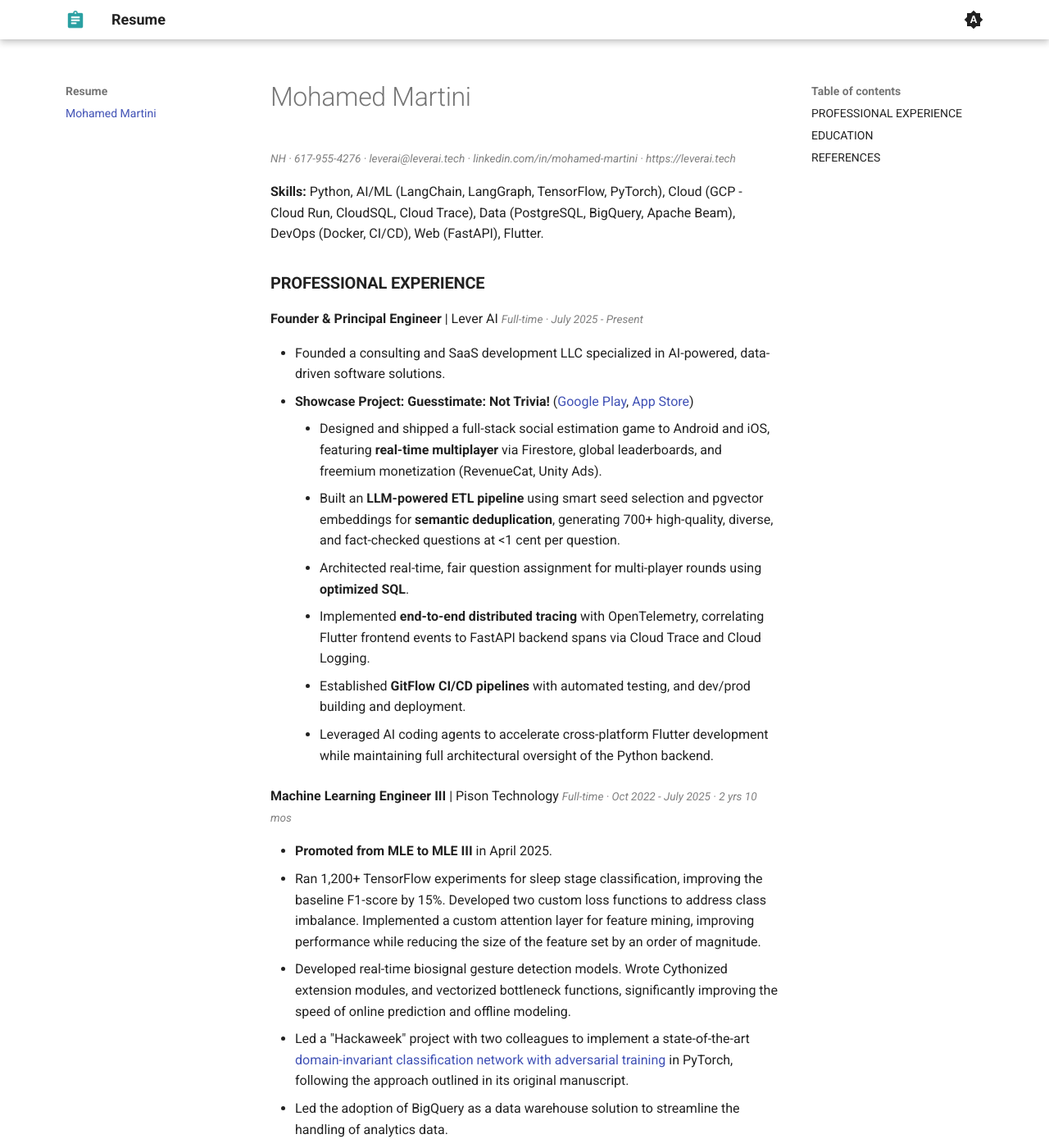
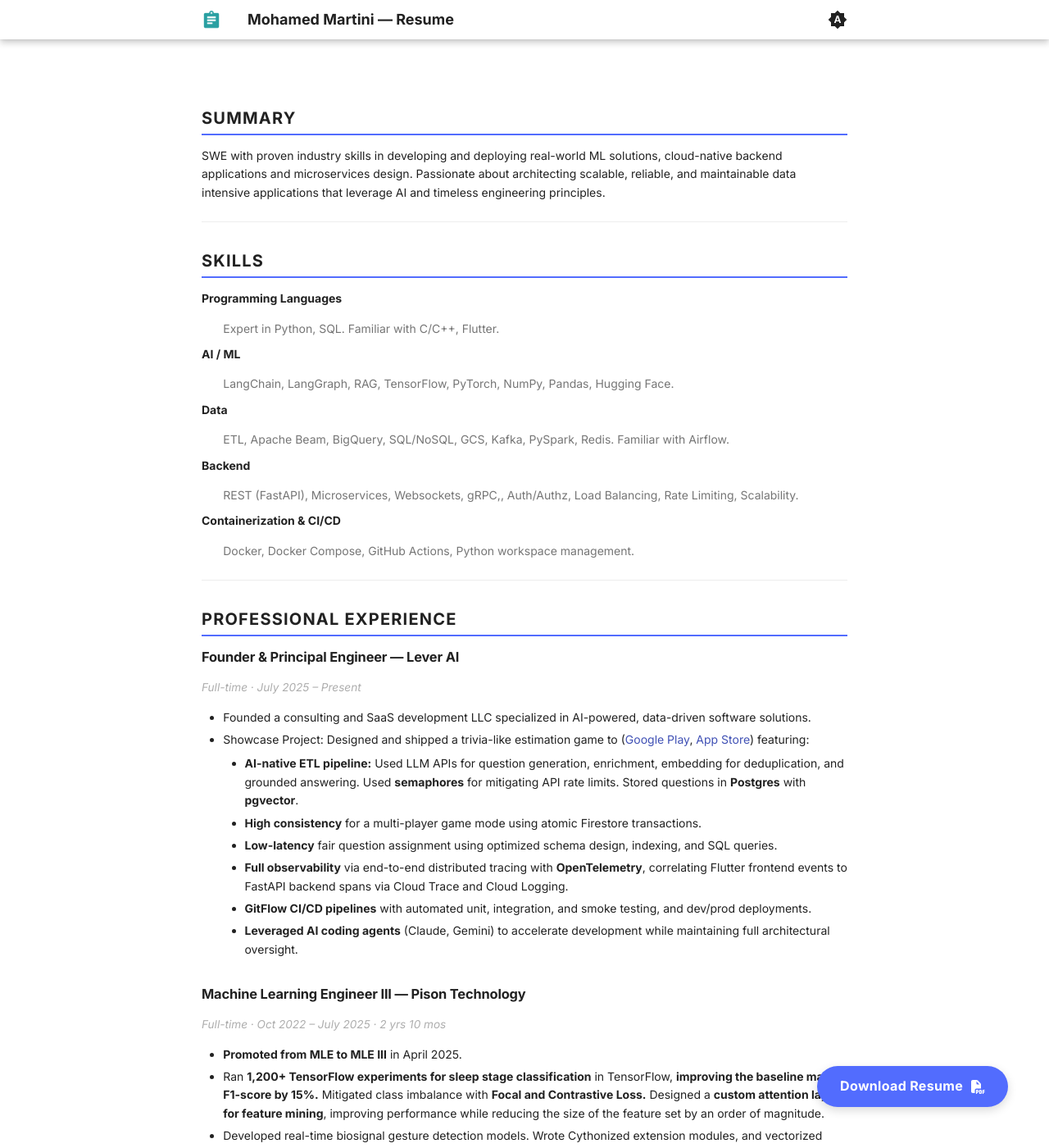
Before and after one commit to MhdMartini/resume, an MkDocs documentation site: the page built from docs/README.md, in a window 1280 px wide and 1400 px high. Shown: the whole window at 82% size. Built offline with MkDocs 1.6.1 and Material for MkDocs 9.7.7, drawn with Linux system fonts in a browser that asks for light colours; nearby versions of some CDN libraries; library files that are not in the unit come from our copies; the version menu is left out; some of the changed text lies outside the part shown.

Commit message:
feat: updated

```diff
--- a/docs/README.md
+++ b/docs/README.md
@@ -1,51 +1,81 @@
-# Mohamed Martini
+---
+hide:
+  - navigation
+  - toc
+---
 
-<span class="subtitle">NH · 617-955-4276 · leverai@leverai.tech · linkedin.com/in/mohamed-martini · https://leverai.tech</span>
+<div class="contact-icons" markdown>
+[:fontawesome-brands-linkedin:{ .contact-icon }](https://linkedin.com/in/mohamed-martini "LinkedIn"){ target=_blank } [:fontawesome-brands-github:{ .contact-icon }](https://github.com/MhdMartini "GitHub"){ target=_blank } [:fontawesome-solid-envelope:{ .contact-icon }](mailto:mhdmart1@gmail.com "Email") [:fontawesome-solid-globe:{ .contact-icon }](https://leverai.tech "Website"){ target=_blank }
+</div>
 
-**Skills:** Python, AI/ML (LangChain, LangGraph, TensorFlow, PyTorch), Cloud (GCP - Cloud Run, CloudSQL, Cloud Trace), Data (PostgreSQL, BigQuery, Apache Beam), DevOps (Docker, CI/CD), Web (FastAPI), Flutter.
+[Download Resume :fontawesome-solid-file-pdf:](assets/resume.pdf){ .download-btn }
 
+## Summary
 
-### **PROFESSIONAL EXPERIENCE**
+SWE with proven industry skills in developing and deploying real-world ML solutions, cloud-native backend applications and microservices design. Passionate about architecting scalable, reliable, and maintainable data intensive applications that leverage AI and timeless engineering principles.
 
-**Founder & Principal Engineer** | Lever AI
-<span class="subtitle">Full-time · July 2025 - Present</span>
+---
+
+## Skills
+
+<div class="skills-grid" markdown>
+
+**Programming Languages**
+:   Expert in Python, SQL. Familiar with C/C++, Flutter.
+
+**AI / ML**
+:   LangChain, LangGraph, RAG, TensorFlow, PyTorch, NumPy, Pandas, Hugging Face.
+
+**Data**
+:   ETL, Apache Beam, BigQuery, SQL/NoSQL, GCS, Kafka, PySpark, Redis. Familiar with Airflow.
+
+**Backend**
+:   REST (FastAPI), Microservices, Websockets, gRPC,, Auth/Authz, Load Balancing, Rate Limiting, Scalability.
+
+**Containerization & CI/CD**
+:   Docker, Docker Compose, GitHub Actions, Python workspace management.
+
+</div>
+
+---
+
+## Professional Experience
+
+### Founder & Principal Engineer — Lever AI
+<span class="role-meta">Full-time · July 2025 – Present</span>
 
 - Founded a consulting and SaaS development LLC specialized in AI-powered, data-driven software solutions.
-- **Showcase Project: Guesstimate: Not Trivia!** ([Google Play](https://play.google.com/store/apps/details?id=tech.leverai.guesstimate), [App Store](https://apps.apple.com/ca/app/guesstimate-not-trivia/id6756033242))
-    - Designed and shipped a full-stack social estimation game to Android and iOS, featuring **real-time multiplayer** via Firestore, global leaderboards, and freemium monetization (RevenueCat, Unity Ads).
-    - Built an **LLM-powered ETL pipeline** using smart seed selection and pgvector embeddings for **semantic deduplication**, generating 700+ high-quality, diverse, and fact-checked questions at <1 cent per question.
-    - Architected real-time, fair question assignment for multi-player rounds using **optimized SQL**.
-    - Implemented **end-to-end distributed tracing** with OpenTelemetry, correlating Flutter frontend events to FastAPI backend spans via Cloud Trace and Cloud Logging.
-    - Established **GitFlow CI/CD pipelines** with automated testing, and dev/prod building and deployment.
-    - Leveraged AI coding agents to accelerate cross-platform Flutter development while maintaining full architectural oversight of the Python backend.
+- Showcase Project: Designed and shipped a trivia-like estimation game to ([Google Play](https://play.google.com/store/apps/details?id=tech.leverai.guesstimate){ target=_blank }, [App Store](https://apps.apple.com/ca/app/guesstimate-not-trivia/id6756033242){ target=_blank }) featuring:
+    - **AI-native ETL pipeline:** Used LLM APIs for question generation, enrichment, embedding for deduplication, and grounded answering. Used **semaphores** for mitigating API rate limits. Stored questions in **Postgres** with **pgvector**.
+    - **High consistency** for a multi-player game mode using atomic Firestore transactions.
+    - **Low-latency** fair question assignment using optimized schema design, indexing, and SQL queries.
+    - **Full observability** via end-to-end distributed tracing with **OpenTelemetry**, correlating Flutter frontend events to FastAPI backend spans via Cloud Trace and Cloud Logging.
+    - **GitFlow CI/CD pipelines** with automated unit, integration, and smoke testing, and dev/prod deployments.
+    - **Leveraged AI coding agents** (Claude, Gemini) to accelerate development while maintaining full architectural oversight.
 
-**Machine Learning Engineer III** | Pison Technology
-<span class="subtitle">Full-time · Oct 2022 - July 2025 · 2 yrs 10 mos</span>
+### Machine Learning Engineer III — Pison Technology
+<span class="role-meta">Full-time · Oct 2022 – July 2025 · 2 yrs 10 mos</span>
 
 - **Promoted from MLE to MLE III** in April 2025.
-- Ran 1,200+ TensorFlow experiments for sleep stage classification, improving the baseline F1-score by 15%. Developed two custom loss functions to address class imbalance. Implemented a custom attention layer for feature mining, improving performance while reducing the size of the feature set by an order of magnitude.
+- Ran **1,200+ TensorFlow experiments for sleep stage classification** in TensorFlow, **improving the baseline macro F1-score by 15%.** Mitigated class imbalance with **Focal and Contrastive Loss.** Designed a **custom attention layer for feature mining**, improving performance while reducing the size of the feature set by an order of magnitude.
 - Developed real-time biosignal gesture detection models. Wrote Cythonized extension modules, and vectorized bottleneck functions, significantly improving the speed of online prediction and offline modeling.
-- Led a "Hackaweek" project with two colleagues to implement a state-of-the-art [domain-invariant classification network with adversarial training](https://ieeexplore.ieee.org/document/10099164) in PyTorch, following the approach outlined in its original manuscript.
-- Led the adoption of BigQuery as a data warehouse solution to streamline the handling of analytics data.
-- Deployed and monitored streaming and batch ML models using Google Model Registry and Cloud Functions.
-- Wrote a scalable ETL pipeline using Apache Beam which brought down the compute time of 56 GB of data from 2 days to 15 minutes at a cost of 25 cents.
-- Standardized the Python codebase, CI/CD workflows, and dependency management, enabling seamless collaboration between colleagues across operating systems.
+- Led a “Hackaweek” project with two colleagues to implement a state-of-the-art **domain-invariant classification network** with adversarial training in PyTorch, following the approach outlined in its original manuscript.
+- Led the adoption of **BigQuery** for analytics pipelines. Decided **partitioning and clustering** for efficient queries.
+- Deployed and monitored various services using Google Model Registry and **Cloud Functions.**
+- **Improved the speed of a batch ETL pipeline** using Apache Beam by more than **190 folds.**
+- Combined standalone Python repos into a single uv workspace, allowing teams on different operating systems to seamlessly cooperate, reducing the size of deployed containers, and streamlining code installation, testing, and deployment.
 - Maintained cross-team communication to ensure consistency and optimal integration of ML solutions.
 
-**Research Assistant** | UNIVERSITY OF MASSACHUSETTS LOWELL
-<span class="subtitle">Jan 2021 – June 2022</span>
+### Research Assistant — University of Massachusetts Lowell
+<span class="role-meta">Jan 2021 – June 2022</span>
 
-- Implemented **Reinforcement Learning** agents for cooperative multi-agent Search and Rescue simulations.
+- Implemented **Reinforcement Learning** agents and environments for cooperative multi-agent Search and Rescue tasks.
 - Implemented **object detection** training and inference pipelines. Used Generative AI for data augmentation.
 
-### **EDUCATION**
+---
 
-- **M.S. Computer Engineering** · GPA 4.0 · UMass Lowell, 2022
-- **B.S. Electrical Engineering** · GPA 3.8 · UMass Lowell, 2021
+## Education
 
+**M.S. Computer Engineering** · GPA 4.0 · UMass Lowell, 2022
 
-### **REFERENCES**
-
-References available upon request.
-
-[:fontawesome-solid-paper-plane: Email me](mailto:leverai@leverai.tech){ .md-button } [:fontawesome-solid-file-pdf: Download Resume](assets/resume.pdf){ .md-button .md-button--primary }
+**B.S. Electrical Engineering** · GPA 3.8 · UMass Lowell, 2021
--- /dev/null
+++ b/docs/javascripts/custom.js
@@ -0,0 +1,10 @@
+document.addEventListener("DOMContentLoaded", function() {
+    const headerTitle = document.querySelector(".md-header__title");
+    const contactIcons = document.querySelector(".contact-icons");
+
+    if (headerTitle && contactIcons) {
+        contactIcons.classList.add("header-icons");
+        // Insert icons right after the title in the header inner flexbox
+        headerTitle.parentNode.insertBefore(contactIcons, headerTitle.nextSibling);
+    }
+});
--- a/docs/stylesheets/extra.css
+++ b/docs/stylesheets/extra.css
@@ -1,28 +1,178 @@
-/* Maximum space for text block */
-.md-grid {
-    max-width: 90%; /* or 100%, if you want to stretch to full-width */
+/* ============================================================
+   Resume — Custom Styles
+   ============================================================ */
+
+/* --- Base Font Size --- */
+.md-typeset {
+    font-size: 0.7rem;
+    line-height: 1.6;
 }
 
-/* Subtitle lines (dates, locations) — mirrors \small\textcolor{lightgray} in PDF */
-.subtitle {
-    font-size: 0.85em;
-    color: #808080;
-    font-style: italic;
+/* --- Layout --- */
+.md-grid {
+    max-width: 820px;
 }
 
-/* Education table */
-.md-typeset table:not([class]) {
-    border: none;
-    box-shadow: none;
-    font-size: 0.95em;
+/* Hide the default page title rendered by MkDocs Material */
+.md-content h1:first-child {
+    display: none;
 }
 
-.md-typeset table:not([class]) th,
-.md-typeset table:not([class]) td {
-    border: none;
-    padding: 2px 12px 2px 0;
+/* --- Contact Icons --- */
+.contact-icons {
+    display: none; /* Hidden down in the markdown body */
 }
 
-.md-typeset table:not([class]) thead tr {
-    background: transparent;
+.header-icons,
+.header-icons p {
+    display: flex !important;
+    flex-direction: row !important;
+    flex-wrap: nowrap !important;
+    gap: 1.0rem;
+    align-items: center;
+    margin: 0;
+    padding: 0;
+    white-space: nowrap;
 }
+.header-icons {
+    margin-right: 1rem;
+}
+
+.header-icons a {
+    color: var(--md-default-fg-color);
+    opacity: 0.6;
+    transition: opacity 0.2s ease, color 0.2s ease, transform 0.2s ease;
+    text-decoration: none;
+}
+
+.header-icons a:hover {
+    color: var(--md-accent-fg-color);
+    opacity: 1;
+    transform: translateY(-2px);
+}
+
+.header-icons .contact-icon {
+    font-size: 1.15rem;
+}
+
+/* --- Download Button --- */
+.download-btn {
+    display: inline-flex;
+    align-items: center;
+    justify-content: center;
+    gap: 0.45rem;
+    padding: 0.6rem 1.4rem;
+    border-radius: 50px;
+    font-weight: 600;
+    font-size: 0.8rem;
+    letter-spacing: 0.02em;
+    text-decoration: none !important;
+    color: #ffffff !important;
+    background: var(--md-accent-fg-color);
+    box-shadow: 0 4px 12px rgba(0, 0, 0, 0.15);
+    transition: transform 0.2s ease, box-shadow 0.2s ease, filter 0.2s ease;
+
+    /* Sticky bottom right */
+    position: fixed;
+    bottom: 2.5rem;
+    right: 2.5rem;
+    z-index: 100;
+}
+
+.download-btn:hover {
+    transform: translateY(-3px);
+    box-shadow: 0 6px 16px rgba(0, 0, 0, 0.25);
+    filter: brightness(1.1);
+}
+
+@media screen and (max-width: 768px) {
+    .download-btn {
+        bottom: 1.5rem;
+        right: 1.5rem;
+        padding: 0.5rem 1.2rem;
+        font-size: 0.75rem;
+    }
+}
+
+/* --- Section Headings (h2) --- */
+.md-typeset h2 {
+    font-size: 1rem;
+    font-weight: 700;
+    text-transform: uppercase;
+    letter-spacing: 0.06em;
+    padding-bottom: 0.25rem;
+    border-bottom: 2px solid var(--md-accent-fg-color);
+    margin-top: 1.6rem;
+}
+
+/* --- Job Titles (h3) --- */
+.md-typeset h3 {
+    font-weight: 600;
+    font-size: 0.82rem;
+    margin-top: 1.2rem;
+    margin-bottom: 0.1rem;
+}
+
+/* --- Role Meta (dates / tenure) --- */
+.role-meta {
+    display: block;
+    font-size: 0.68rem;
+    color: var(--md-default-fg-color--lighter);
+    font-style: italic;
+    margin-bottom: 0.5rem;
+}
+
+/* --- Skills Grid — single column to avoid wrapping --- */
+.skills-grid {
+    display: block;
+}
+
+.skills-grid dt {
+    font-weight: 600;
+    font-size: 0.7rem;
+    margin-bottom: 0;
+}
+
+.skills-grid dd {
+    font-size: 0.7rem;
+    margin-left: 0;
+    margin-bottom: 0.45rem;
+    color: var(--md-default-fg-color--light);
+}
+
+/* --- Bullets --- */
+.md-typeset ul li {
+    margin-bottom: 0.25rem;
+}
+
+/* --- Horizontal Rule --- */
+.md-typeset hr {
+    border: none;
+    border-top: 1px solid var(--md-default-fg-color--lightest);
+    margin: 1.2rem 0;
+}
+
+/* --- Links --- */
+.md-typeset a:not(.download-btn):not(.contact-icons a) {
+    text-decoration: none;
+    border-bottom: 1px solid transparent;
+    transition: border-bottom-color 0.2s ease;
+}
+
+.md-typeset a:not(.download-btn):not(.contact-icons a):hover {
+    border-bottom-color: var(--md-accent-fg-color);
+}
+
+/* --- Print Styles --- */
+@media print {
+    .md-header,
+    .md-footer,
+    .md-sidebar,
+    .download-btn {
+        display: none !important;
+    }
+
+    .md-grid {
+        max-width: 100%;
+    }
+}
--- a/mkdocs.yaml
+++ b/mkdocs.yaml
@@ -1,4 +1,5 @@
-site_name: Resume
+site_name: Mohamed Martini — Resume
+site_url: https://mhdmartini.github.io/resume/
 
 nav:
 - README.md
@@ -7,6 +8,9 @@
   name: material
   favicon: assets/logo.png
   logo: assets/logo.png
+  font:
+    text: Inter
+    code: Roboto Mono
   features:
   - navigation.footer
   palette:
@@ -37,20 +41,14 @@
 markdown_extensions:
 - attr_list
 - md_in_html
+- def_list
 - pymdownx.emoji:
     emoji_index: !!python/name:material.extensions.emoji.twemoji ""
     emoji_generator: !!python/name:material.extensions.emoji.to_svg ""
-- pymdownx.arithmatex:
-    generic: true
 
-plugins:
-- mike:
-    alias_type: symlink
-    canonical_version: latest
+plugins: []
 
 extra:
-  version:
-    provider: mike
   generator: false
   social:
   - icon: fontawesome/brands/linkedin
@@ -58,16 +56,16 @@
     name: LinkedIn
   - icon: fontawesome/brands/github
     link: https://github.com/MhdMartini
-    name: Github
+    name: GitHub
   - icon: material/email
     name: mhdmart1@gmail.com
     link: mailto:mhdmart1@gmail.com
-
-extra_javascript:
-- javascripts/katex.js
-- https://unpkg.com/katex@0/dist/katex.min.js
-- https://unpkg.com/katex@0/dist/contrib/auto-render.min.js
+  - icon: material/web
+    name: leverai.tech
+    link: https://leverai.tech
 
 extra_css:
 - stylesheets/extra.css
-- https://unpkg.com/katex@0/dist/katex.min.css
+
+extra_javascript:
+- javascripts/custom.js
```
Also changed, not shown: README.md (+11 -2 lines), pyproject.toml (+4 -5 lines), 8 other files.
